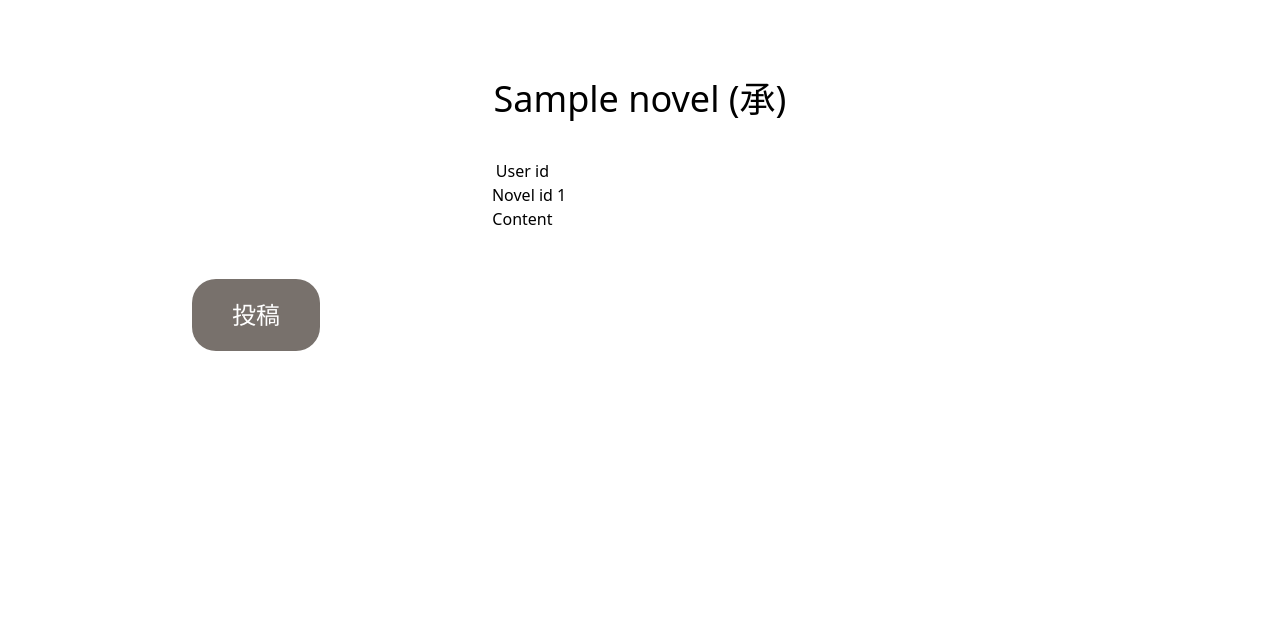
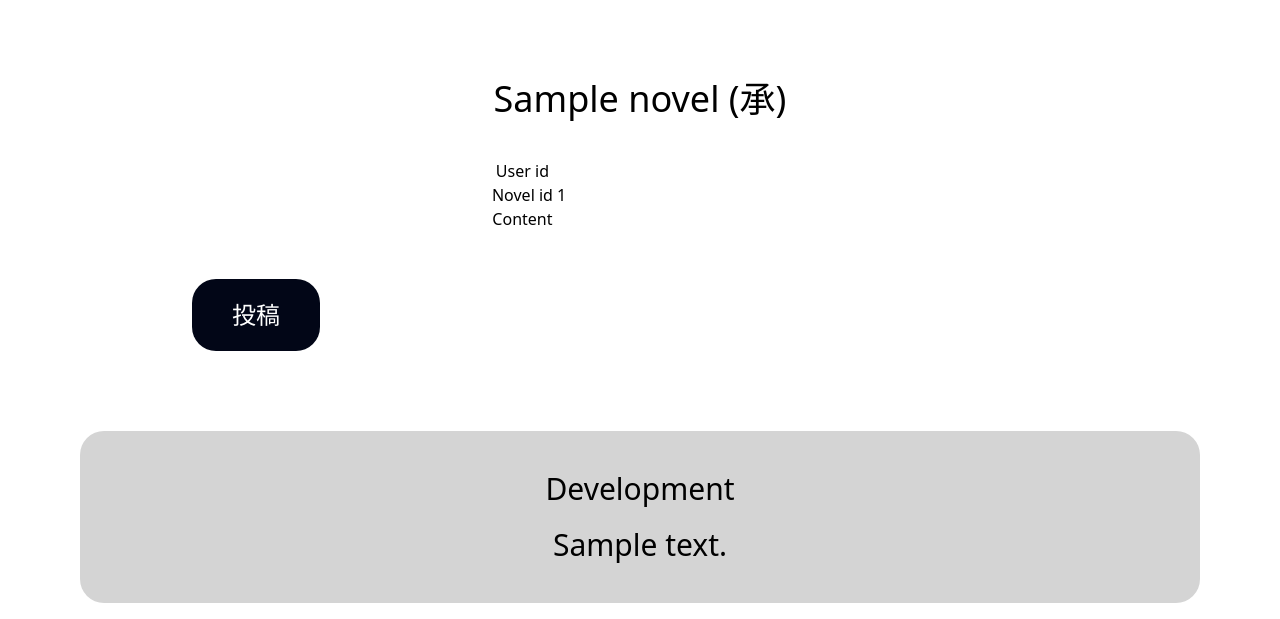
Before and after one commit to takuma-shishido/dejavu, a Django app: page /write_continue/1/ in a window 1280 px wide. Shown: the part 589-1208 px from the top of the page. Before the commit the page ends 940 px from the top, so only its background shows below. Run offline with Django 3.2, Linux system fonts and the light colour scheme; tables that the repository leaves empty hold one stand-in row (values such as "Sample post"); some libraries are stand-ins or nearby versions.

Commit message:
🍳 wip: display sentences

```diff
--- a/dejavu_app/views.py
+++ b/dejavu_app/views.py
@@ -4,7 +4,10 @@ from django.http import HttpResponse, HttpResponseNotFound
 from django.shortcuts import render
 from django.contrib.auth import login, authenticate
 from django.views.generic import TemplateView, CreateView
-from django.contrib.auth.views import LoginView as BaseLoginView,  LogoutView as BaseLogoutView
+from django.contrib.auth.views import (
+    LoginView as BaseLoginView,
+    LogoutView as BaseLogoutView,
+)
 from django.urls import reverse_lazy
 from .forms import SignUpForm, LoginFrom, NovelCreateForm, NovelDetailCreateForm
 from django.contrib.auth.decorators import login_required
@@ -13,27 +16,29 @@ from .models import Novels, NovelDetail
 from django.utils.decorators import method_decorator
 
 
+# Create your views here.
 
-
-# Create your views here.
 
 def home(request):
     novels = Novels.objects.all()
-    context = {
-        'novels': novels
-    }
+    context = {"novels": novels}
     try:
         top_novel = Novels.objects.get(id=8)
         middle_novels = Novels.objects.filter(id__lte=5)
-        context = {'novels': novels, 'top_novel': top_novel, 'middle_novels': middle_novels}
+        context = {
+            "novels": novels,
+            "top_novel": top_novel,
+            "middle_novels": middle_novels,
+        }
     except:
-        print('要素数が8未満です or 5未満です')
+        print("要素数が8未満です or 5未満です")
     return render(request, "home/home.html", context)
 
+
 class SignupView(CreateView):
-    form_class = SignUpForm # 作成した登録用フォームを設定
+    form_class = SignUpForm  # 作成した登録用フォームを設定
     template_name = "signup.html"
-    success_url = reverse_lazy("accounts:index") # ユーザー作成後のリダイレクト先ページ
+    success_url = reverse_lazy("accounts:index")  # ユーザー作成後のリダイレクト先ページ
 
     def form_valid(self, form):
         # ユーザー作成後にそのままログイン状態にする設定
@@ -44,29 +49,36 @@ class SignupView(CreateView):
         login(self.request, user)
         return response
 
+
 # ログインビューを作成
 class LoginView(BaseLoginView):
     form_class = LoginFrom
     template_name = "login.html"
 
+
 class LogoutView(BaseLogoutView):
     success_url = reverse_lazy("dejavu_app:index")
+
 
 class IndexView(TemplateView):
     template_name = "index.html"
 
-@method_decorator(login_required, name='dispatch')
+
+@method_decorator(login_required, name="dispatch")
 # create_novel画面
+
 
 class CreateNovelView(CreateView):
     model = Novels
     form_class = NovelCreateForm
     success_url = reverse_lazy("dejavu_app:home")
     template_name = "create_novel.html"
+
     # userを入れる
     def form_valid(self, form):
         form.instance.user = self.request.user
         return super().form_valid(form)
+
 
 class WriteContinueView(CreateView):
     model = NovelDetail
@@ -84,15 +96,27 @@ class WriteContinueView(CreateView):
     def get_context_data(self, **kwargs):
         novel = Novels.objects.get(pk=self.kwargs["novel_id"])
         context = super().get_context_data(**kwargs)
-        context['novel'] = novel
-        context['novel_id'] = self.kwargs["novel_id"]
-        context['novel_status'] = Novels.STATUS_CHOICES[novel.status][1]
+        context["novel"] = novel
+        context["novel_id"] = self.kwargs["novel_id"]
+        try:
+            context["novel_status"] = Novels.STATUS_CHOICES[novel.status][1]
+        except:
+            print("finish writing")
+
+        try :
+            context["old_novel"] = NovelDetail.objects.filter(novel_id=self.kwargs["novel_id"])
+            print("novel details")
+            print(context["old_novel"])
+        except:
+            print("no data yet")
+
         return context
 
     def get_initial(self):
         initial = super().get_initial()
-        initial['novel_id'] = self.kwargs["novel_id"]
-        initial['user_id'] = self.request.user.id
+        initial["novel_id"] = self.kwargs["novel_id"]
+        initial["user_id"] = self.request.user.id
+        print("initial")
         print(initial)
         return initial
 
@@ -107,7 +131,6 @@ def myProfile(request):
         {
             "title": "WAWARA",
             "image_url": "https://m.media-amazon.com/images/I/71PRHp6lTXL._AC_UF1000,1000_QL80_.jpg",
-
         },
         {
             "title": "Users can do it",
--- a/templates/write_continue.html
+++ b/templates/write_continue.html
@@ -30,19 +30,54 @@
             <div class="mt-10">
                 {{ form.non_field_errors }}
                 {% for field in form %}
-                {{ field.label }}
-                {{ field }}
-                {{ field.errors }}
+                {% if field.label == "novel_id" %}
+                    <h1>afasdfsadfasdf</h1>
+                {% else %}
+
+                    {{ field.label }}
+                    {{ field }}
+                    {{ field.errors }}
+                {% endif %}
                 <br>
                 {% endfor %}
                 <!-- <td type="text" class="bg-gray-100"> {{form.content}} </td> -->
             </div>
-            <div class="flex items-center justify-center bg-stone-500 mt-12 text-2xl p-5 w-32 rounded-3xl ms-48">
+            <div class="flex items-center justify-center bg-slate-950 mt-12 text-2xl p-5 w-32 rounded-3xl ms-48">
                 <button type="submit" class="text-white">
                     投稿
                 </button>
                 {% csrf_token %}
             </div>
+
+            {% if old_novel|length >= 1 %}
+                {% for novel in old_novel %}
+                    {% if forloop.counter == 1 %}
+                        <div class="mt-20 mx-20 w-auto h-auto pb-10 pt-10 px-10 rounded-3xl flex flex-col justify-center  bg-neutral-300 items-center text-center">
+                            <h1 class="text-3xl">Development</h1>
+                            <h1 class="text-3xl  pt-5">{{ novel }}</h1>
+                        </div>
+                    {% elif forloop.counter == 2 %}
+                    <div class="mt-20 w-auto h-auto mx-20 rounded-3xl pt-10 pb-10 flex flex-col justify-center  bg-neutral-300 items-center text-center">
+                        <h1 class="text-3xl">Turn</h1>
+                        <h1 class="text-3xl  pt-5">{{ novel }}</h1>
+                    </div>
+                        <!-- <h1>転 {{ novel }}</h1> -->
+                    {% elif forloop.counter == 3 %}
+                        <div class="mt-20 w-auto h-auto mx-20 rounded-3xl pt-10 pb-10 flex flex-col justify-center  bg-neutral-300 items-center text-center">
+                            <h1 class="text-3xl">Conclusion</h1>
+                            <h1 class="text-3xl  pt-5">{{ novel }}</h1>
+                        </div>
+                    {% endif %}
+                {% endfor %}
+            {% else %}
+            <!-- <div class="mt-20 w-1/2 h-36 mx-auto rounded-3xl flex flex-col justify-center  bg-neutral-300 items-center text-center">
+                <h1 class="text-3xl">承</h1>
+                <h1 class="text-3xl  pt-5">{{ old_novel }}</h1>
+            </div> -->
+            {% endif %}
+
+
+
         </div>
     </form>
 </body>
```
